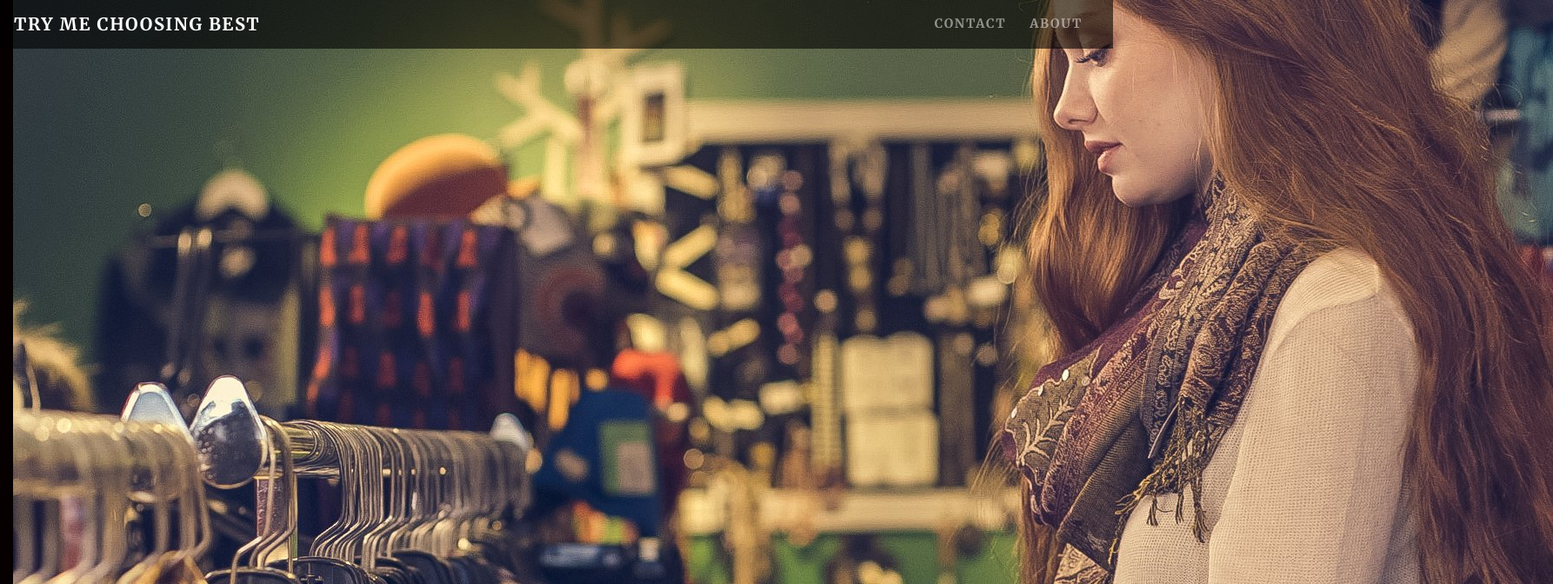
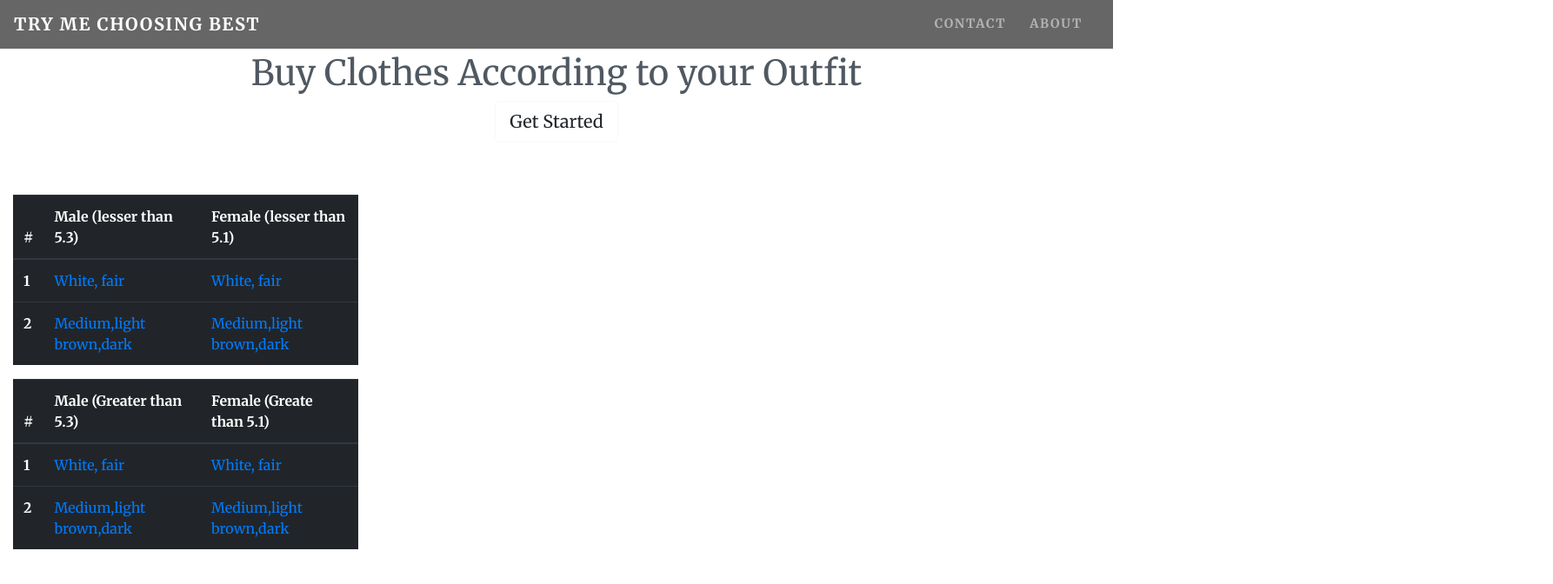
Before and after one commit to ambujvishwakarma/buytrandingclothes, a plain HTML site: page index.html in a window 1280 px wide. Shown: the top 672 px of the page at 87% size, 1786 px wide, since content can reach past the window. Drawn offline with nearby package versions, Linux system fonts and the light colour scheme.

Commit message:
first commit

```diff
--- a/index.html
+++ b/index.html
@@ -16,11 +16,11 @@
     <div class="container-fluid">
       <nav class="navbar navbar-expand-lg navbar-dark  fixed-top ">
 
-
+  <a href="" class="navbar-brand">Try Me Choosing Best</a>
         <button class="navbar-toggler" type="button" data-toggle="collapse" data-target="#navbarNav" aria-controls="navbarNav" aria-expanded="false" aria-label="Toggle navigation">
           <span class="navbar-toggler-icon"></span>
         </button>
-        <a href="" class="navbar-brand">Try Me Choosing Best</a>
+
         <div class="collapse navbar-collapse" id="navbarNav">
           <ul class="navbar-nav ml-auto">
             <li class="nav-item">
@@ -34,26 +34,69 @@
         </div>
       </nav>
 
+
+    </div>
+
+  </section>
+
+<section class="gallery-block cards-gallery">
+
   <div class="caption text-center">
-        <img class="img1" src="images/title/top3.jpg" alt="pic">
-        <h1>Buy Clothes According to your Outfit
+
+    <h1 class="hhh1">Buy Clothes According to your Outfit
     </h1>
     <a href="#next" class="btn btn-outline-light btn-lg">Get Started</a>
 
 
   </div>
+
+</section>
+
+  <section id="next">
+
+<div class="col-md-6 col-lg-4">
+    <table class="table table-dark">
+
+        <thead>
+          <tr>
+            <th scope="col">#</th>
+            <th scope="col">Male (lesser than 5.3)</th>
+            <th scope="col">Female (lesser than 5.1)</th>
+
+          </tr>
+        </thead>
+        <tbody>
+          <tr>
+            <th scope="row">1</th>
+            <td><a href="#msf">White, fair</a></td>
+            <td><a href="#ffs">White, fair</a></td>
+
+          </tr>
+          <tr>
+            <th scope="row">2</th>
+            <td><a href="#msd">Medium,light brown,dark</a></td>
+            <td><a href="#fds">Medium,light brown,dark</a></td>
+
+
+          </tr>
+
+        </tbody>
+
+
+
+    </table>
     </div>
   </section>
 
   <section id="next">
 
+<div class="col-md-6 col-lg-4">
+    <table class="table table-dark">
 
-    <table class="table table-dark">
         <thead>
           <tr>
             <th scope="col">#</th>
-          <th scope="col">Male (lesser than 5.3)</th>
-          <th scope="col">Female (lesser than 5.1)</th>
+
             <th scope="col">Male (Greater than 5.3)</th>
             <th scope="col">Female (Greate than 5.1)</th>
           </tr>
@@ -61,22 +104,24 @@
         <tbody>
           <tr>
             <th scope="row">1</th>
-          <td><a href="#msf">White, fair</a></td>
-          <td><a href="#ffs">White, fair</a></td>
+
             <td><a href="#mbf">White, fair</a></td>
             <td><a href="#ffb">White, fair</a></td>
           </tr>
           <tr>
             <th scope="row">2</th>
-          <td><a href="#msd">Medium,light brown,dark</a></td>
-          <td><a href="#fds">Medium,light brown,dark</a></td>
+
             <td><a href="#mbd">Medium,light brown,dark</a></td>
             <td><a href="#fdb">Medium,light brown,dark</a></td>
 
           </tr>
 
         </tbody>
+
+
+
     </table>
+    </div>
   </section>
 
 
--- a/style.css
+++ b/style.css
@@ -62,3 +62,7 @@ color:#505962;
 #about{
   background-color: #F78888;
 }
+
+.hhh1{
+  text-align: center;
+}
```
Lines whose indentation alone changed are shown as unchanged.
